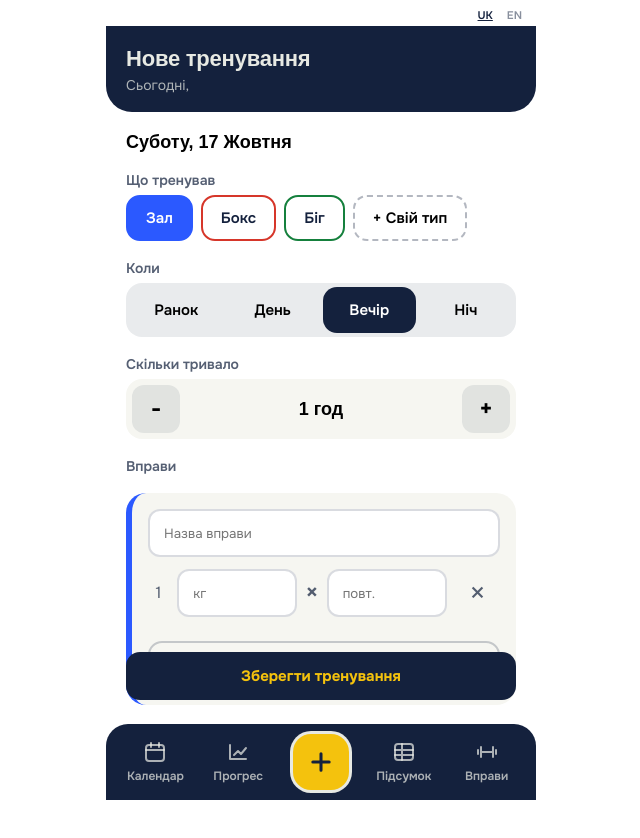
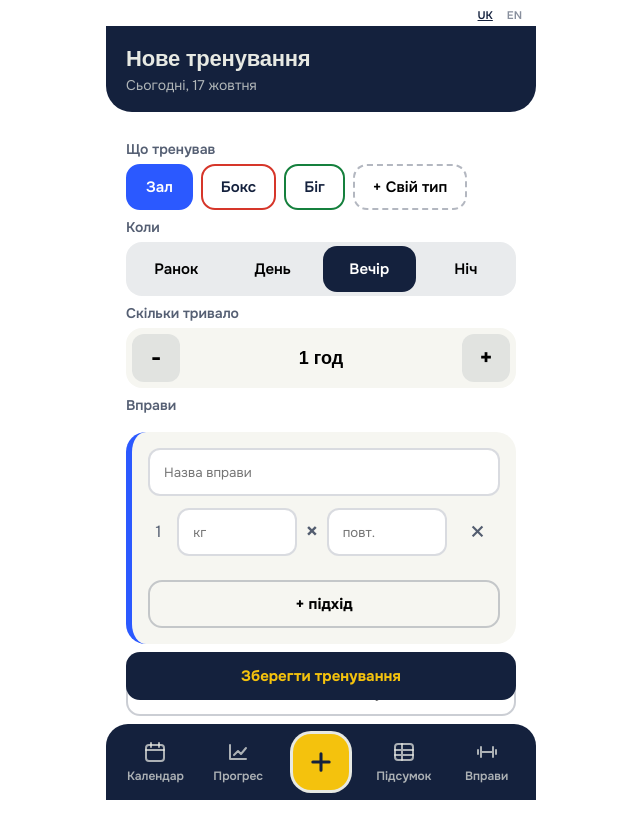
Before and after one commit to RVasyliuk-2003/DayByFit, a React (Vite) app: page /add in a window 1280 px wide. Shown: the top 838 px of the page, without its empty margins (319-959 px from the left). Built offline with nearby package versions, Linux system fonts and the light colour scheme; a web font is replaced by a local one.

Commit message:
Translate add workout form, show workout date in header

```diff
--- a/src/components/pages/AddWorkoutPage/AddWorkoutContent/AddWorkoutContent.tsx
+++ b/src/components/pages/AddWorkoutPage/AddWorkoutContent/AddWorkoutContent.tsx
@@ -1,16 +1,18 @@
 import style from "./addWorkoutContent.module.css";
 
 import { useState } from "react";
-import { useNavigate, useSearchParams } from "react-router-dom";
+import { useNavigate } from "react-router-dom";
+import { useTranslation } from "react-i18next";
+
 import type {
   TimeOfDay,
   Workout,
   Exercise,
   WorkoutType,
 } from "../../../../types";
-import { toDateKey, fmtDur, parseDateKey } from "../../../../date";
-
-import { getType, typeColors } from "../../../../workoutTypes";
+import { fmtDur } from "../../../../date";
+import { getType, typeColors, typeName } from "../../../../workoutTypes";
+import { useWorkoutDate } from "../../../../useWorkoutDate";
 
 type Props = {
   onAdd: (workout: Workout) => void;
@@ -18,12 +20,7 @@ type Props = {
   onAddType: (type: WorkoutType) => void;
 };
 
-const timeLabels: Record<TimeOfDay, string> = {
-  morning: "Ранок",
-  day: "День",
-  evening: "Вечір",
-  night: "Ніч",
-};
+const timesOfDay: TimeOfDay[] = ["morning", "day", "evening", "night"];
 
 const emptyExercise = (): Exercise => ({
   name: "",
@@ -32,21 +29,21 @@ const emptyExercise = (): Exercise => ({
 
 const AddWorkoutContent = ({ onAdd, types, onAddType }: Props) => {
   const navigate = useNavigate();
+  const { t } = useTranslation();
+  const { dateKey: date } = useWorkoutDate();
 
   const [typeId, setTypeId] = useState("gym");
   const [timeOfDay, setTimeOfDay] = useState<TimeOfDay>("evening");
   const [durationMin, setDurationMin] = useState(60);
-  const [searchParams] = useSearchParams();
-  const dateObj = parseDateKey(searchParams.get("date")) ?? new Date();
-  const date = toDateKey(dateObj);
-
-  const dateLabel = new Intl.DateTimeFormat("uk-UA", {
-    weekday: "long",
-    day: "numeric",
-    month: "long",
-  }).format(dateObj);
   const [note, setNote] = useState("");
   const [exercises, setExercises] = useState<Exercise[]>([emptyExercise()]);
+
+  const [creating, setCreating] = useState(false);
+  const [newName, setNewName] = useState("");
+  const [newColor, setNewColor] = useState(typeColors[0]);
+  const [newHasExercises, setNewHasExercises] = useState(false);
+
+  const type = getType(types, typeId);
 
   const addExercise = () => setExercises((prev) => [...prev, emptyExercise()]);
 
@@ -95,6 +92,24 @@ const AddWorkoutContent = ({ onAdd, types, onAddType }: Props) => {
       ),
     );
 
+  const createType = () => {
+    const name = newName.trim();
+    if (!name) return;
+
+    const created: WorkoutType = {
+      id: crypto.randomUUID(),
+      name,
+      color: newColor,
+      hasExercises: newHasExercises,
+    };
+
+    onAddType(created);
+    setTypeId(created.id);
+    setCreating(false);
+    setNewName("");
+    setNewHasExercises(false);
+  };
+
   const handleSubmit = (e: React.FormEvent) => {
     e.preventDefault();
 
@@ -119,37 +134,10 @@ const AddWorkoutContent = ({ onAdd, types, onAddType }: Props) => {
     navigate(`/?date=${date}`);
   };
 
-  const [creating, setCreating] = useState(false);
-  const [newName, setNewName] = useState("");
-  const [newColor, setNewColor] = useState(typeColors[0]);
-  const [newHasExercises, setNewHasExercises] = useState(false);
-
-  const type = getType(types, typeId);
-
-  const createType = () => {
-    const name = newName.trim();
-    if (!name) return;
-
-    const created: WorkoutType = {
-      id: crypto.randomUUID(),
-      name,
-      color: newColor,
-      hasExercises: newHasExercises,
-    };
-
-    onAddType(created);
-    setTypeId(created.id);
-    setCreating(false);
-    setNewName("");
-    setNewHasExercises(false);
-  };
-
   return (
     <section>
       <form onSubmit={handleSubmit} className={style.form_main}>
-        <p className={style.dateLine}>{dateLabel}</p>
-
-        <span className={style.lbl}>Що тренував</span>
+        <span className={style.lbl}>{t("form.type")}</span>
         <div className={style.flexWrap}>
           {types.map((ell) => (
             <button
@@ -160,7 +148,7 @@ const AddWorkoutContent = ({ onAdd, types, onAddType }: Props) => {
               onClick={() => setTypeId(ell.id)}
               aria-pressed={typeId === ell.id}
             >
-              {ell.name}
+              {typeName(ell)}
             </button>
           ))}
           <button
@@ -169,7 +157,7 @@ const AddWorkoutContent = ({ onAdd, types, onAddType }: Props) => {
             onClick={() => setCreating(!creating)}
             aria-expanded={creating}
           >
-            + Свій тип
+            {t("form.newType")}
           </button>
         </div>
 
@@ -177,7 +165,7 @@ const AddWorkoutContent = ({ onAdd, types, onAddType }: Props) => {
           <div className={style.newType}>
             <input
               className={style.newTypeName}
-              placeholder="Назва (напр. Біг)"
+              placeholder={t("form.newTypeName")}
               value={newName}
               onChange={(e) => setNewName(e.target.value)}
               onKeyDown={(e) => {
@@ -197,7 +185,7 @@ const AddWorkoutContent = ({ onAdd, types, onAddType }: Props) => {
                   style={{ background: c }}
                   onClick={() => setNewColor(c)}
                   aria-pressed={newColor === c}
-                  aria-label={`Колір ${c}`}
+                  aria-label={t("form.newTypeColor", { color: c })}
                 />
               ))}
             </div>
@@ -208,7 +196,7 @@ const AddWorkoutContent = ({ onAdd, types, onAddType }: Props) => {
                 checked={newHasExercises}
                 onChange={(e) => setNewHasExercises(e.target.checked)}
               />
-              Записувати вправи й підходи
+              {t("form.newTypeHasExercises")}
             </label>
 
             <button
@@ -216,14 +204,14 @@ const AddWorkoutContent = ({ onAdd, types, onAddType }: Props) => {
               className={style.add_btn}
               onClick={createType}
             >
-              Додати тип
+              {t("form.newTypeAdd")}
             </button>
           </div>
         )}
 
-        <span className={style.lbl}>Коли</span>
+        <span className={style.lbl}>{t("form.when")}</span>
         <div className={style.day_box}>
-          {(Object.keys(timeLabels) as TimeOfDay[]).map((key) => (
+          {timesOfDay.map((key) => (
             <button
               type="button"
               key={key}
@@ -231,16 +219,17 @@ const AddWorkoutContent = ({ onAdd, types, onAddType }: Props) => {
               onClick={() => setTimeOfDay(key)}
               aria-pressed={timeOfDay === key}
             >
-              {timeLabels[key]}
+              {t(`timeOfDay.${key}`)}
             </button>
           ))}
         </div>
 
-        <span className={style.lbl}>Скільки тривало</span>
+        <span className={style.lbl}>{t("form.duration")}</span>
         <div className={style.time_box}>
           <button
             type="button"
             className={style.time_btn}
+            aria-label={t("form.durationLess")}
             onClick={() => setDurationMin(Math.max(15, durationMin - 15))}
           >
             -
@@ -249,6 +238,7 @@ const AddWorkoutContent = ({ onAdd, types, onAddType }: Props) => {
           <button
             type="button"
             className={style.time_btn}
+            aria-label={t("form.durationMore")}
             onClick={() => setDurationMin(durationMin + 15)}
           >
             +
@@ -257,14 +247,14 @@ const AddWorkoutContent = ({ onAdd, types, onAddType }: Props) => {
 
         {type?.hasExercises ? (
           <div className={style.exercises}>
-            <span className={style.lbl}>Вправи</span>
+            <span className={style.lbl}>{t("form.exercises")}</span>
 
             {exercises.map((ex, i) => (
               <div key={i} className={style.exercise}>
                 <div className={style.exHead}>
                   <input
                     className={style.exName}
-                    placeholder="Назва вправи"
+                    placeholder={t("form.exerciseName")}
                     value={ex.name}
                     onChange={(e) => renameExercise(i, e.target.value)}
                   />
@@ -274,7 +264,7 @@ const AddWorkoutContent = ({ onAdd, types, onAddType }: Props) => {
                       type="button"
                       className={style.btn_close}
                       onClick={() => removeExercise(i)}
-                      aria-label="Видалити вправу"
+                      aria-label={t("form.removeExercise")}
                     >
                       ×
                     </button>
@@ -288,7 +278,7 @@ const AddWorkoutContent = ({ onAdd, types, onAddType }: Props) => {
                       className={style.inpt_set}
                       type="number"
                       inputMode="decimal"
-                      placeholder="кг"
+                      placeholder={t("form.weightPlaceholder")}
                       value={s.weight || ""}
                       onChange={(e) =>
                         updateSet(i, j, "weight", Number(e.target.value))
@@ -299,7 +289,7 @@ const AddWorkoutContent = ({ onAdd, types, onAddType }: Props) => {
                       className={style.inpt_set}
                       type="number"
                       inputMode="numeric"
-                      placeholder="повт."
+                      placeholder={t("form.repsPlaceholder")}
                       value={s.reps || ""}
                       onChange={(e) =>
                         updateSet(i, j, "reps", Number(e.target.value))
@@ -309,7 +299,7 @@ const AddWorkoutContent = ({ onAdd, types, onAddType }: Props) => {
                       type="button"
                       className={style.iconBtn}
                       onClick={() => removeSet(i, j)}
-                      aria-label="Видалити підхід"
+                      aria-label={t("form.removeSet")}
                     >
                       ×
                     </button>
@@ -321,7 +311,7 @@ const AddWorkoutContent = ({ onAdd, types, onAddType }: Props) => {
                   className={style.add_btn}
                   onClick={() => addSet(i)}
                 >
-                  Додати підхід
+                  {t("form.addSet")}
                 </button>
               </div>
             ))}
@@ -331,12 +321,12 @@ const AddWorkoutContent = ({ onAdd, types, onAddType }: Props) => {
               className={style.add_btn}
               onClick={addExercise}
             >
-              Додати вправу
+              {t("form.addExercise")}
             </button>
           </div>
         ) : (
           <label>
-            <span className={style.lbl}>Нотатка</span>
+            <span className={style.lbl}>{t("form.note")}</span>
             <textarea
               className={style.note}
               value={note}
@@ -346,7 +336,7 @@ const AddWorkoutContent = ({ onAdd, types, onAddType }: Props) => {
         )}
 
         <button type="submit" className={style.save_btn}>
-          Зберегти тренування
+          {t("form.save")}
         </button>
       </form>
     </section>
--- a/src/components/pages/AddWorkoutPage/AddWorkoutContent/addWorkoutContent.module.css
+++ b/src/components/pages/AddWorkoutPage/AddWorkoutContent/addWorkoutContent.module.css
@@ -10,7 +10,7 @@
   font-weight: 600;
   font-size: 14px;
   color: var(--ink-2);
-  margin: 20px 0 8px;
+  margin: 10px 0 8px;
   display: block;
 }
 
--- a/src/components/pages/AddWorkoutPage/AddWorkoutHeader/AddWorkoutHeader.tsx
+++ b/src/components/pages/AddWorkoutPage/AddWorkoutHeader/AddWorkoutHeader.tsx
@@ -1,11 +1,34 @@
-// import style from "./addWorkoutHeader.module.css";
+import { useTranslation } from "react-i18next";
+import { getLocale } from "../../../../i18n/locale";
+import { toDateKey } from "../../../../date";
+import { useWorkoutDate } from "../../../../useWorkoutDate";
 
 const AddWorkoutHeader = () => {
+  const { t, i18n } = useTranslation();
+  const locale = getLocale(i18n.language);
+  const { dateObj, dateKey } = useWorkoutDate();
+
+  const isToday = dateKey === toDateKey(new Date());
+
+  const dayMonth = new Intl.DateTimeFormat(locale, {
+    day: "numeric",
+    month: "long",
+  }).format(dateObj);
+
+  const weekday = new Intl.DateTimeFormat(locale, { weekday: "long" }).format(
+    dateObj,
+  );
+  const prefix = isToday
+    ? t("form.today")
+    : weekday.charAt(0).toUpperCase() + weekday.slice(1);
+
   return (
     <section>
       <header className="top">
-        <h1 className="h1">Нове тренування</h1>
-        <p className="p">Сьогодні, </p>
+        <h1 className="h1">{t("form.title")}</h1>
+        <p className="p">
+          {prefix}, {dayMonth}
+        </p>
       </header>
     </section>
   );
--- a/src/i18n/en.json
+++ b/src/i18n/en.json
@@ -31,5 +31,30 @@
     "weightReps": "{{weight}} kg × {{reps}}",
     "reps": "{{reps}} reps",
     "countShort": "{{n}} sets"
+  },
+
+  "form": {
+    "title": "New workout",
+    "today": "Today",
+    "type": "What did you train",
+    "when": "When",
+    "duration": "How long",
+    "durationLess": "15 minutes less",
+    "durationMore": "15 minutes more",
+    "exercises": "Exercises",
+    "exerciseName": "Exercise name",
+    "weightPlaceholder": "kg",
+    "repsPlaceholder": "reps",
+    "removeExercise": "Remove exercise",
+    "removeSet": "Remove set",
+    "addSet": "+ set",
+    "addExercise": "+ Add exercise",
+    "note": "Note",
+    "save": "Save workout",
+    "newType": "+ Custom type",
+    "newTypeName": "Name (e.g. Running)",
+    "newTypeColor": "Color {{color}}",
+    "newTypeHasExercises": "Log exercises and sets",
+    "newTypeAdd": "Add type"
   }
 }
--- a/src/i18n/uk.json
+++ b/src/i18n/uk.json
@@ -33,5 +33,30 @@
     "weightReps": "{{weight}} кг × {{reps}}",
     "reps": "{{reps}} повт.",
     "countShort": "{{n}}п"
+  },
+
+  "form": {
+    "title": "Нове тренування",
+    "today": "Сьогодні",
+    "type": "Що тренував",
+    "when": "Коли",
+    "duration": "Скільки тривало",
+    "durationLess": "Менше на 15 хвилин",
+    "durationMore": "Більше на 15 хвилин",
+    "exercises": "Вправи",
+    "exerciseName": "Назва вправи",
+    "weightPlaceholder": "кг",
+    "repsPlaceholder": "повт.",
+    "removeExercise": "Видалити вправу",
+    "removeSet": "Видалити підхід",
+    "addSet": "+ підхід",
+    "addExercise": "+ Додати вправу",
+    "note": "Нотатка",
+    "save": "Зберегти тренування",
+    "newType": "+ Свій тип",
+    "newTypeName": "Назва (напр. Біг)",
+    "newTypeColor": "Колір {{color}}",
+    "newTypeHasExercises": "Записувати вправи й підходи",
+    "newTypeAdd": "Додати тип"
   }
 }
--- /dev/null
+++ b/src/useWorkoutDate.ts
@@ -0,0 +1,9 @@
+import { useSearchParams } from "react-router-dom";
+import { parseDateKey, toDateKey } from "./date";
+
+// Дата тренування з адреси (?date=2026-10-13), а якщо її немає чи вона зламана, то сьогодні
+export const useWorkoutDate = () => {
+  const [searchParams] = useSearchParams();
+  const dateObj = parseDateKey(searchParams.get("date")) ?? new Date();
+  return { dateObj, dateKey: toDateKey(dateObj) };
+};
```
